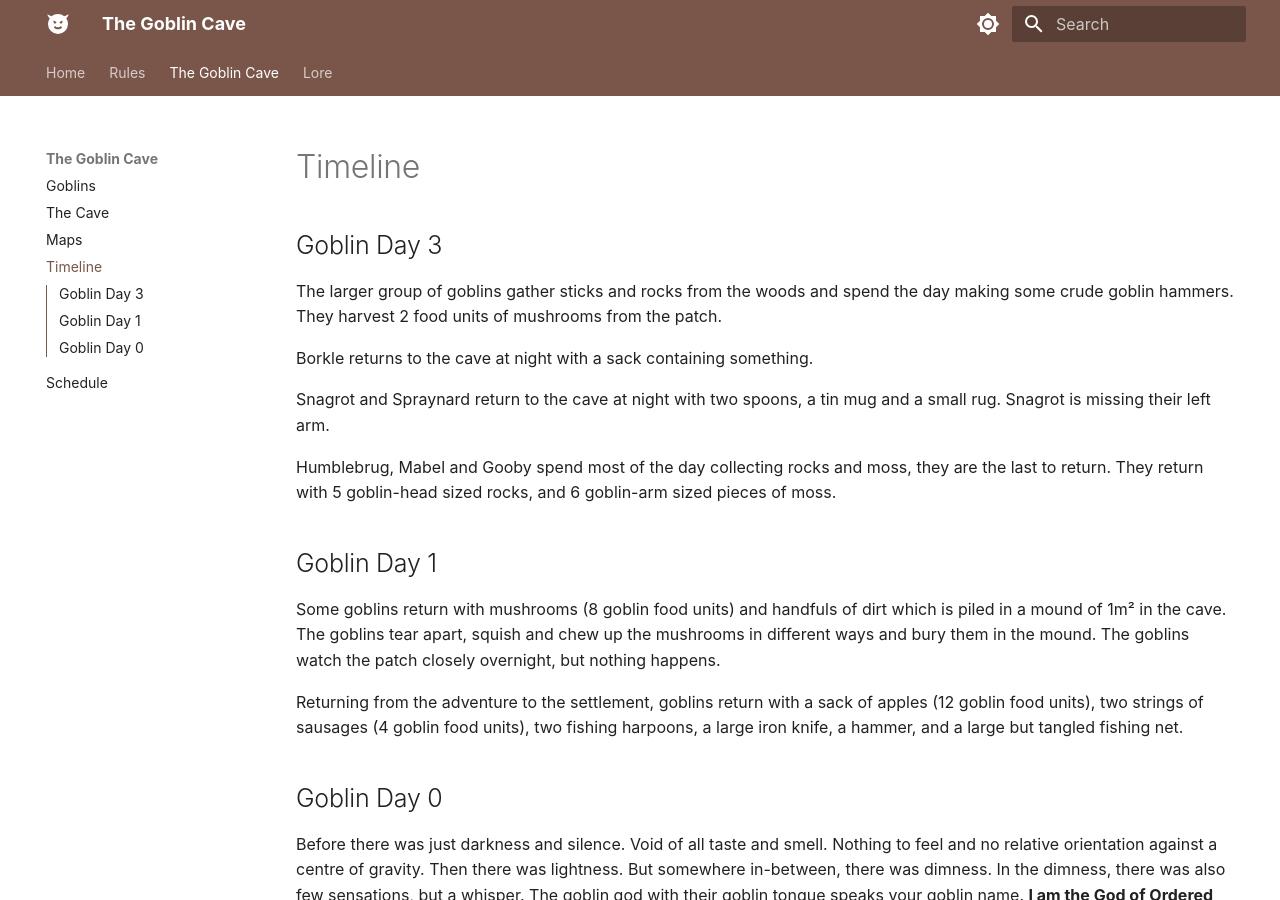
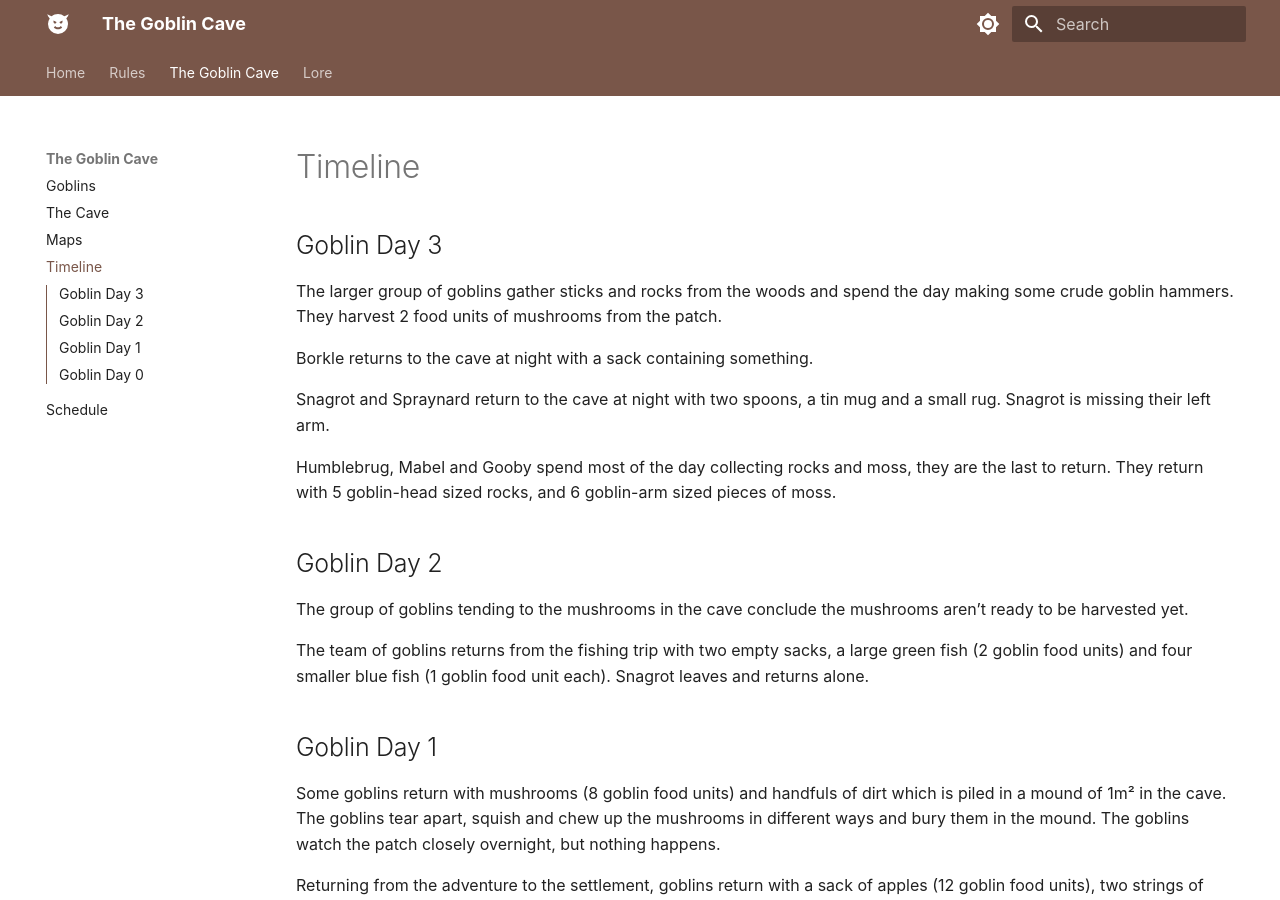
Before and after one commit to alex-stewart/the-goblin-cave, an MkDocs documentation site: the page built from docs/game/timeline.md, in a window 1280 px wide and 900 px high. Built offline with MkDocs 1.6.1 and Material for MkDocs 9.7.7, drawn with Linux system fonts in a browser that asks for light colours; some web fonts are replaced.

Commit message:
Added missing day 2

```diff
--- a/docs/game/timeline.md
+++ b/docs/game/timeline.md
@@ -10,6 +10,13 @@ Snagrot and Spraynard return to the cave at night with two spoons, a tin mug and
 Snagrot is missing their left arm.
 
 Humblebrug, Mabel and Gooby spend most of the day collecting rocks and moss, they are the last to return. They return with 5 goblin-head sized rocks, and 6 goblin-arm sized pieces of moss.
+
+## Goblin Day 2
+
+The group of goblins tending to the mushrooms in the cave conclude the mushrooms aren’t ready to be harvested yet.
+
+The team of goblins returns from the fishing trip with two empty sacks, a large green fish (2 goblin food units) and four smaller blue fish (1 goblin food unit each).
+Snagrot leaves and returns alone.
 
 
 ## Goblin Day 1
```
